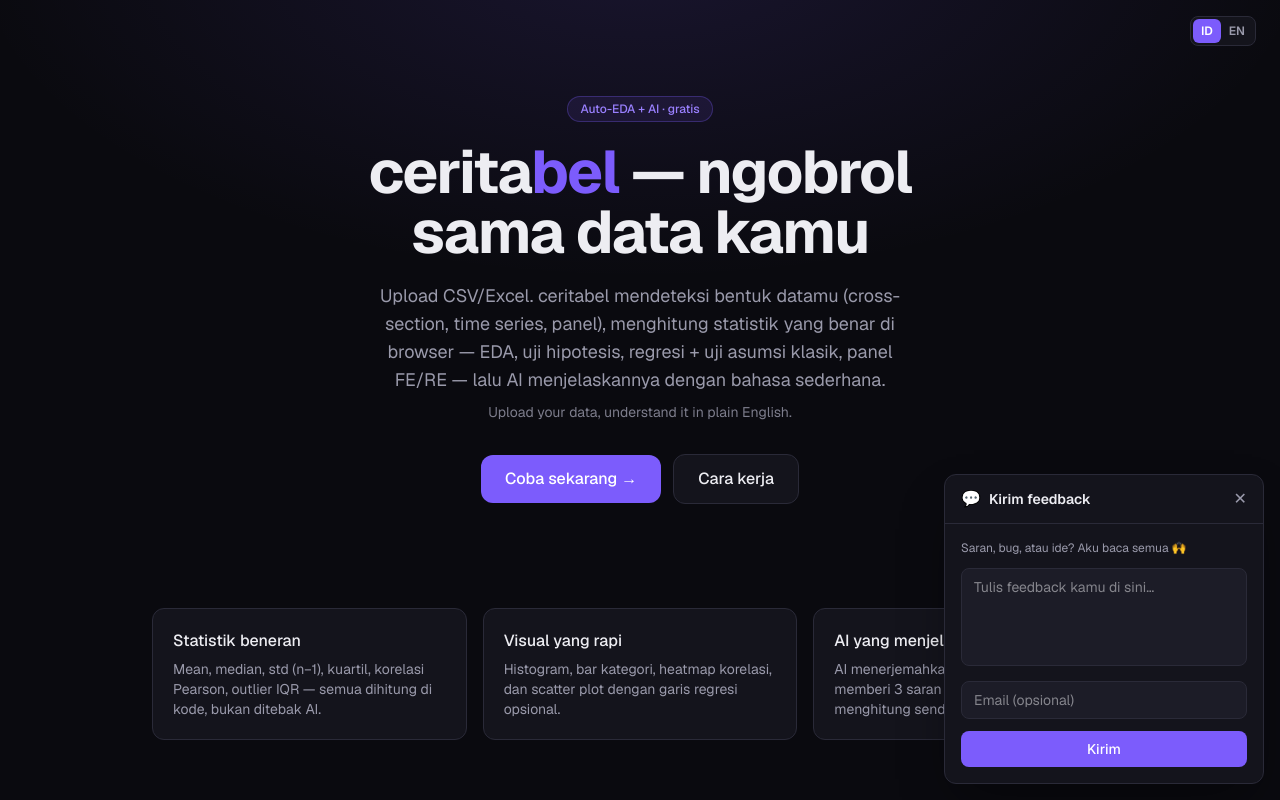
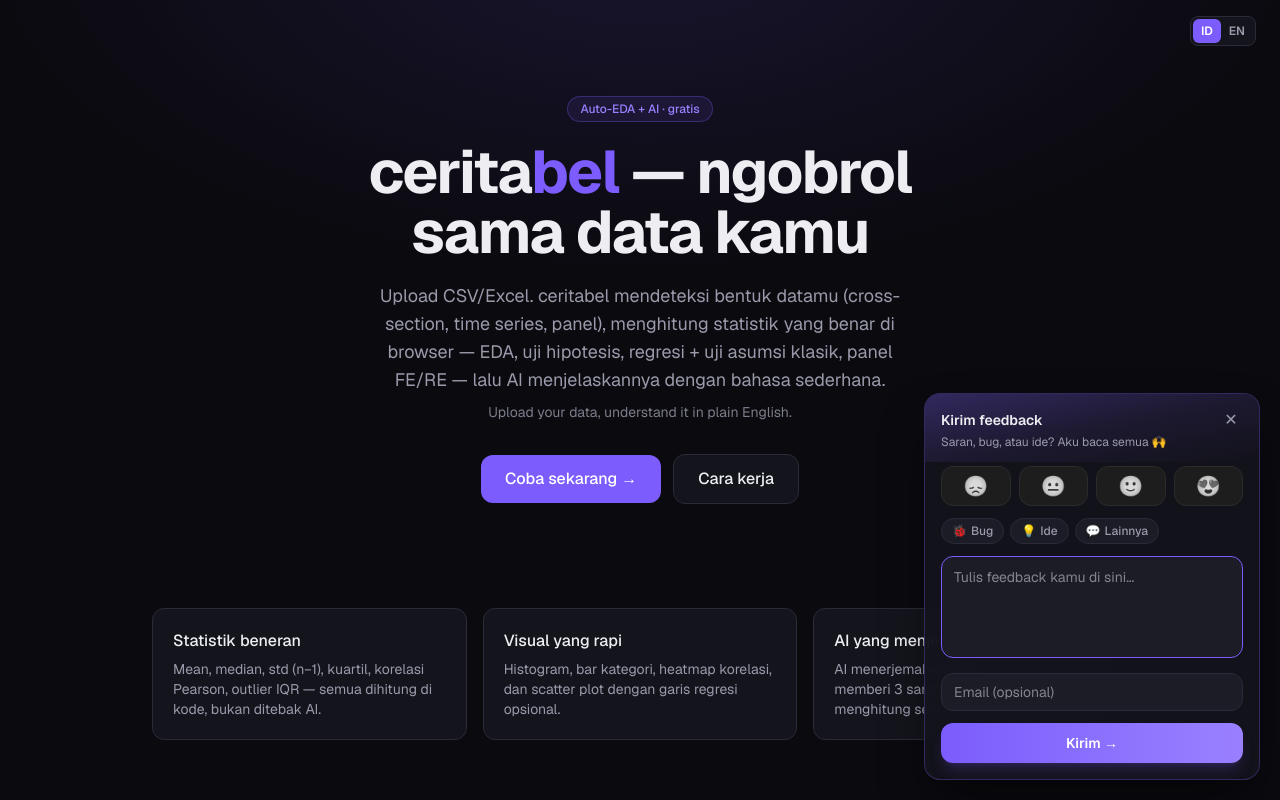
Before and after one commit to zpjosephi/ceritabel, a Next.js app: page / in a window 1280 px wide. Both pictures are taken after a click on the button "💬 Feedback". Shown: the top 800 px of the page. Built offline with nearby package versions, Linux system fonts and the light colour scheme.

Commit message:
feedback widget: mood + category, branded design

```diff
--- a/app/api/feedback/route.ts
+++ b/app/api/feedback/route.ts
@@ -21,10 +21,12 @@ export async function POST(req: Request) {
     return NextResponse.json({ error: "Body bukan JSON yang valid." }, { status: 400 });
   }
 
-  const { message, email, page } = (body ?? {}) as {
+  const { message, email, page, category, mood } = (body ?? {}) as {
     message?: string;
     email?: string;
     page?: string;
+    category?: string;
+    mood?: string;
   };
 
   if (!message || typeof message !== "string" || !message.trim()) {
@@ -45,6 +47,9 @@ export async function POST(req: Request) {
   const from =
     typeof email === "string" && email.trim() ? email.trim().slice(0, 200) : "anonim";
   const where = typeof page === "string" ? page.slice(0, 200) : "";
+  const cat = typeof category === "string" ? category.slice(0, 40) : "";
+  const moodStr = typeof mood === "string" ? mood.slice(0, 16) : "";
+  const title = `${moodStr ? moodStr + " " : ""}💬 Feedback baru${cat ? ` · ${cat}` : ""}`;
 
   try {
     const res = await fetch(webhook, {
@@ -54,7 +59,7 @@ export async function POST(req: Request) {
         username: "ceritabel feedback",
         embeds: [
           {
-            title: "💬 Feedback baru",
+            title: title.slice(0, 250),
             description: message.trim().slice(0, 1500),
             color: 0x7c5cfc,
             fields: [
--- a/app/globals.css
+++ b/app/globals.css
@@ -46,6 +46,20 @@ body {
   -webkit-font-smoothing: antialiased;
 }
 
+@keyframes pop {
+  0% {
+    transform: scale(0.6);
+    opacity: 0;
+  }
+  60% {
+    transform: scale(1.1);
+  }
+  100% {
+    transform: scale(1);
+    opacity: 1;
+  }
+}
+
 /* Subtle accent glow used behind hero / headings */
 .glow-accent {
   background:
--- a/components/FeedbackWidget.tsx
+++ b/components/FeedbackWidget.tsx
@@ -1,17 +1,34 @@
 "use client";
 
-import { useState } from "react";
+import { useEffect, useState } from "react";
 import { useLang } from "./LanguageProvider";
 
 type Status = "idle" | "sending" | "done" | "error";
+
+const MOODS = ["😞", "😐", "🙂", "😍"];
 
 export default function FeedbackWidget() {
   const { t } = useLang();
   const [open, setOpen] = useState(false);
   const [message, setMessage] = useState("");
   const [email, setEmail] = useState("");
+  const [mood, setMood] = useState<string | null>(null);
+  const [category, setCategory] = useState<string>("");
   const [status, setStatus] = useState<Status>("idle");
   const [error, setError] = useState<string | null>(null);
+
+  // auto-close shortly after a successful send
+  useEffect(() => {
+    if (status !== "done") return;
+    const id = setTimeout(() => close(), 1800);
+    return () => clearTimeout(id);
+  }, [status]);
+
+  const cats: { key: string; label: string; icon: string }[] = [
+    { key: t("fbCatBug"), label: t("fbCatBug"), icon: "🐞" },
+    { key: t("fbCatIdea"), label: t("fbCatIdea"), icon: "💡" },
+    { key: t("fbCatOther"), label: t("fbCatOther"), icon: "💬" },
+  ];
 
   async function send() {
     if (!message.trim()) {
@@ -27,6 +44,8 @@ export default function FeedbackWidget() {
         body: JSON.stringify({
           message,
           email,
+          category,
+          mood: mood ?? "",
           page: typeof window !== "undefined" ? window.location.pathname : "",
         }),
       });
@@ -35,6 +54,8 @@ export default function FeedbackWidget() {
       setStatus("done");
       setMessage("");
       setEmail("");
+      setMood(null);
+      setCategory("");
     } catch (e) {
       setStatus("error");
       setError(e instanceof Error ? e.message : t("fbFail"));
@@ -48,48 +69,100 @@ export default function FeedbackWidget() {
   }
 
   return (
-    <div className="fixed bottom-4 right-4 z-50 print:hidden">
+    <div className="fixed bottom-5 right-5 z-50 print:hidden">
       {open ? (
-        <div className="w-[min(20rem,calc(100vw-2rem))] rounded-xl border border-border bg-surface shadow-2xl shadow-black/40">
-          <div className="flex items-center gap-2 border-b border-border px-4 py-3">
-            <span aria-hidden>💬</span>
-            <h2 className="text-sm font-semibold text-foreground">{t("fbTitle")}</h2>
+        <div className="w-[min(21rem,calc(100vw-2rem))] overflow-hidden rounded-2xl border border-accent/30 bg-surface/95 shadow-2xl shadow-black/50 backdrop-blur-xl">
+          {/* gradient header */}
+          <div className="relative bg-gradient-to-br from-accent/30 via-accent/10 to-transparent px-4 pb-3 pt-3.5">
+            <div className="flex items-center gap-2">
+              <h2 className="text-sm font-semibold text-foreground">
+                {t("fbTitle")}
+              </h2>
               <button
                 onClick={close}
                 aria-label={t("fbClose")}
-              className="ml-auto text-muted hover:text-foreground"
+                className="ml-auto grid h-6 w-6 place-items-center rounded-full text-muted transition hover:bg-surface-2 hover:text-foreground"
               >
                 ✕
               </button>
             </div>
+            <p className="mt-0.5 text-xs text-muted">{t("fbDesc")}</p>
+          </div>
 
-          <div className="p-4">
+          <div className="px-4 pb-4 pt-1">
             {status === "done" ? (
-              <p className="py-4 text-center text-sm text-foreground">{t("fbThanks")}</p>
+              <div className="flex flex-col items-center gap-2 py-6">
+                <div className="grid h-12 w-12 animate-[pop_0.3s_ease-out] place-items-center rounded-full bg-accent/20 text-2xl">
+                  ✓
+                </div>
+                <p className="text-sm font-medium text-foreground">
+                  {t("fbThanks")}
+                </p>
+              </div>
             ) : (
               <>
-                <p className="mb-3 text-xs text-muted">{t("fbDesc")}</p>
+                {/* mood */}
+                <div className="mb-3 flex items-center justify-between gap-2">
+                  {MOODS.map((m) => (
+                    <button
+                      key={m}
+                      onClick={() => setMood(mood === m ? null : m)}
+                      aria-label={m}
+                      className={`grid h-10 flex-1 place-items-center rounded-xl border text-xl transition ${
+                        mood === m
+                          ? "scale-105 border-accent bg-accent/15"
+                          : "border-border bg-surface-2 grayscale hover:grayscale-0"
+                      }`}
+                    >
+                      {m}
+                    </button>
+                  ))}
+                </div>
+
+                {/* category chips */}
+                <div className="mb-3 flex flex-wrap gap-1.5">
+                  {cats.map((c) => (
+                    <button
+                      key={c.key}
+                      onClick={() =>
+                        setCategory(category === c.key ? "" : c.key)
+                      }
+                      className={`inline-flex items-center gap-1 rounded-full border px-2.5 py-1 text-xs font-medium transition ${
+                        category === c.key
+                          ? "border-accent/50 bg-accent/15 text-accent-strong"
+                          : "border-border bg-surface-2 text-muted hover:text-foreground"
+                      }`}
+                    >
+                      <span aria-hidden>{c.icon}</span>
+                      {c.label}
+                    </button>
+                  ))}
+                </div>
+
                 <textarea
                   value={message}
                   onChange={(e) => setMessage(e.target.value)}
                   placeholder={t("fbPlaceholder")}
                   rows={4}
                   maxLength={1500}
-                  className="w-full resize-none rounded-lg border border-border bg-surface-2 px-3 py-2 text-sm text-foreground outline-none focus:border-accent"
+                  autoFocus
+                  className="w-full resize-none rounded-xl border border-border bg-surface-2 px-3 py-2.5 text-sm text-foreground outline-none transition focus:border-accent"
                 />
                 <input
                   value={email}
                   onChange={(e) => setEmail(e.target.value)}
                   placeholder={t("fbEmail")}
-                  className="mt-2 w-full rounded-lg border border-border bg-surface-2 px-3 py-2 text-sm text-foreground outline-none focus:border-accent"
+                  className="mt-2 w-full rounded-xl border border-border bg-surface-2 px-3 py-2 text-sm text-foreground outline-none transition focus:border-accent"
                 />
-                {error ? <p className="mt-2 text-xs text-negative">{error}</p> : null}
+                {error ? (
+                  <p className="mt-2 text-xs text-negative">{error}</p>
+                ) : null}
                 <button
                   onClick={send}
                   disabled={status === "sending"}
-                  className="mt-3 w-full rounded-lg bg-accent px-3 py-2 text-sm font-medium text-white transition hover:bg-accent-strong disabled:opacity-60"
+                  className="mt-3 w-full rounded-xl bg-gradient-to-r from-accent to-accent-strong px-3 py-2.5 text-sm font-semibold text-white shadow-lg shadow-accent/20 transition hover:brightness-110 disabled:opacity-60"
                 >
-                  {status === "sending" ? t("fbSending") : t("fbSend")}
+                  {status === "sending" ? t("fbSending") : `${t("fbSend")} →`}
                 </button>
               </>
             )}
@@ -98,9 +171,14 @@ export default function FeedbackWidget() {
       ) : (
         <button
           onClick={() => setOpen(true)}
-          className="flex items-center gap-2 rounded-full border border-accent/40 bg-surface px-4 py-2.5 text-sm font-medium text-foreground shadow-lg shadow-black/30 transition hover:border-accent hover:bg-surface-2"
+          className="group flex items-center gap-2 rounded-full border border-accent/40 bg-gradient-to-r from-surface to-surface-2 py-2.5 pl-3 pr-4 text-sm font-medium text-foreground shadow-lg shadow-black/40 transition hover:border-accent hover:shadow-accent/20"
         >
-          <span aria-hidden>💬</span>
+          <span
+            aria-hidden
+            className="grid h-6 w-6 place-items-center rounded-full bg-accent/20 text-accent-strong transition group-hover:bg-accent/30"
+          >
+            💬
+          </span>
           {t("fbButton")}
         </button>
       )}
--- a/lib/i18n.ts
+++ b/lib/i18n.ts
@@ -56,6 +56,10 @@ const ID: Dict = {
   fbButton: "Feedback",
   fbTitle: "Kirim feedback",
   fbDesc: "Saran, bug, atau ide? Aku baca semua 🙌",
+  fbCatBug: "Bug",
+  fbCatIdea: "Ide",
+  fbCatOther: "Lainnya",
+  fbMood: "Gimana pengalamannya?",
   fbPlaceholder: "Tulis feedback kamu di sini…",
   fbEmail: "Email (opsional)",
   fbSend: "Kirim",
@@ -346,6 +350,10 @@ const EN: Dict = {
   fbButton: "Feedback",
   fbTitle: "Send feedback",
   fbDesc: "A suggestion, bug, or idea? I read them all 🙌",
+  fbCatBug: "Bug",
+  fbCatIdea: "Idea",
+  fbCatOther: "Other",
+  fbMood: "How was it?",
   fbPlaceholder: "Write your feedback here…",
   fbEmail: "Email (optional)",
   fbSend: "Send",
```
Lines whose indentation alone changed are shown as unchanged.
